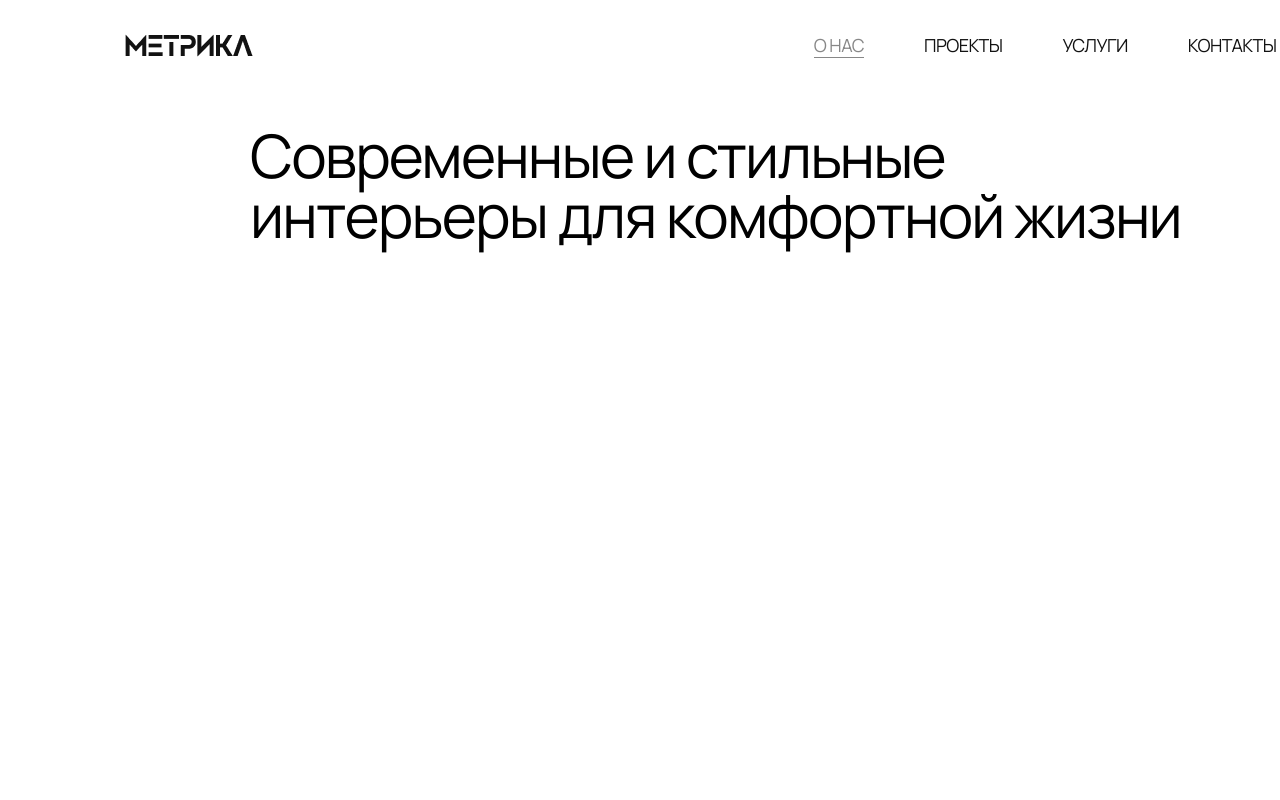
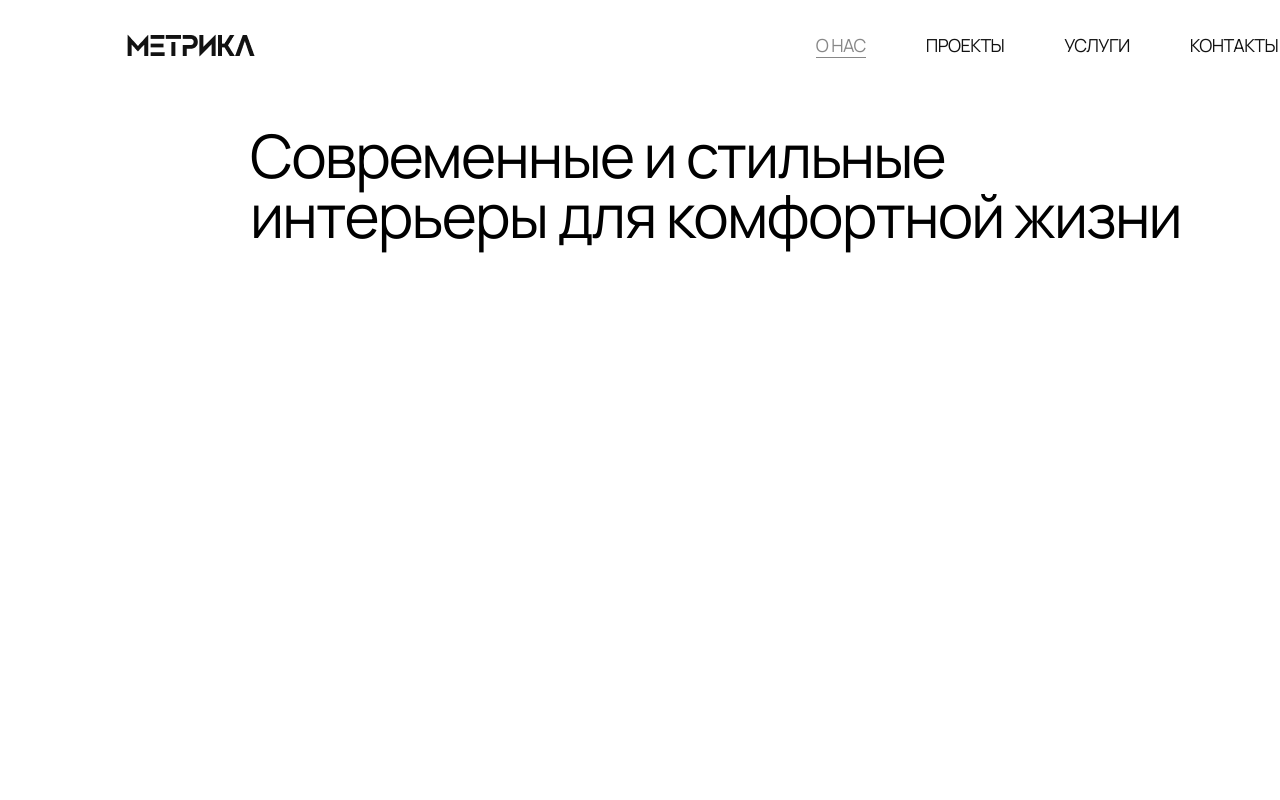
Before and after one commit to ElizavetaBlochina/project_1, a plain HTML site: page index.html in a window 1280 px wide. Shown: the top 800 px of the page. Drawn offline with Linux system fonts and the light colour scheme.

Commit message:
Update styles.css

```diff
--- a/styles/styles.css
+++ b/styles/styles.css
@@ -15,7 +15,7 @@ body {
 }
 
 .nav-section {
-  padding: 0 125px;
+  margin-left: 125px;
   margin-top: 33px;
 }
 
```
